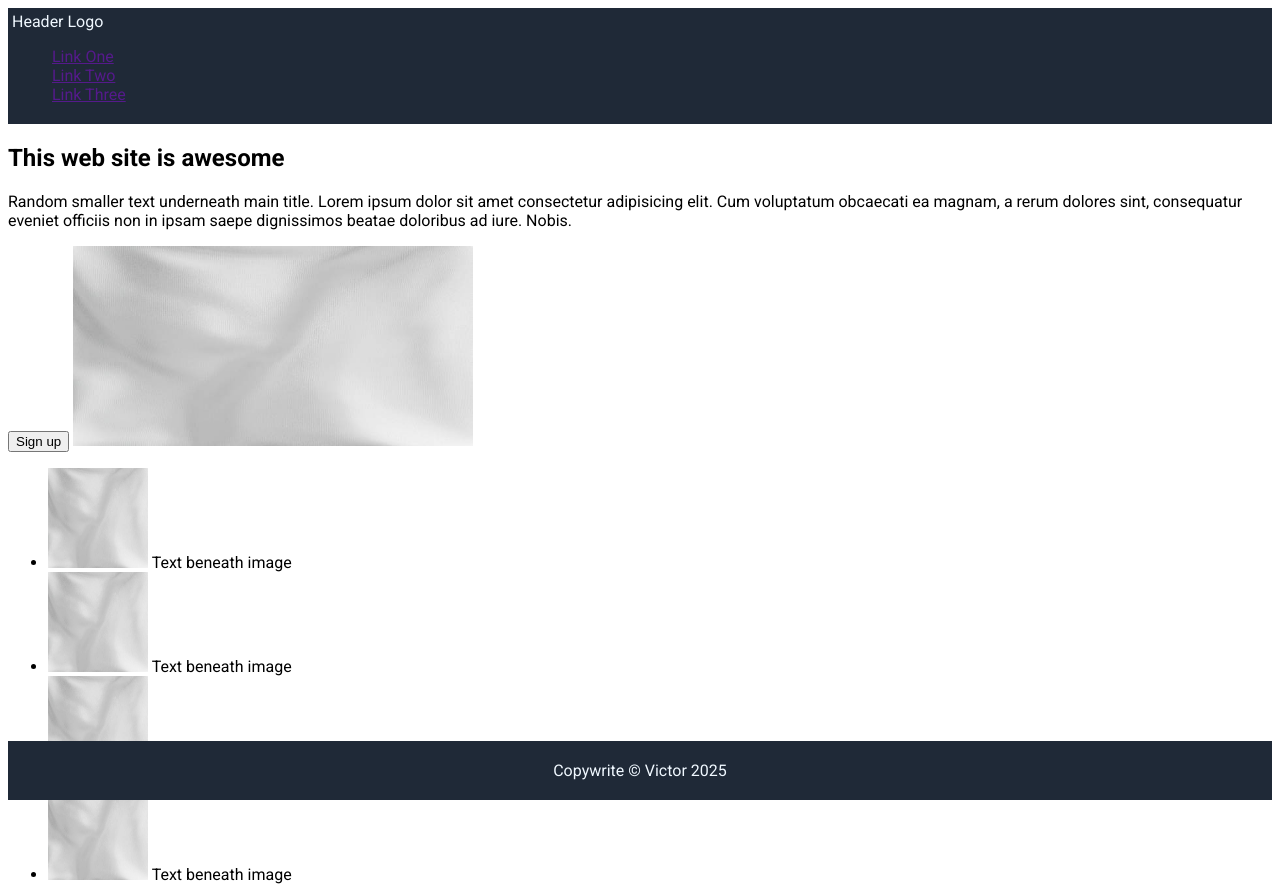
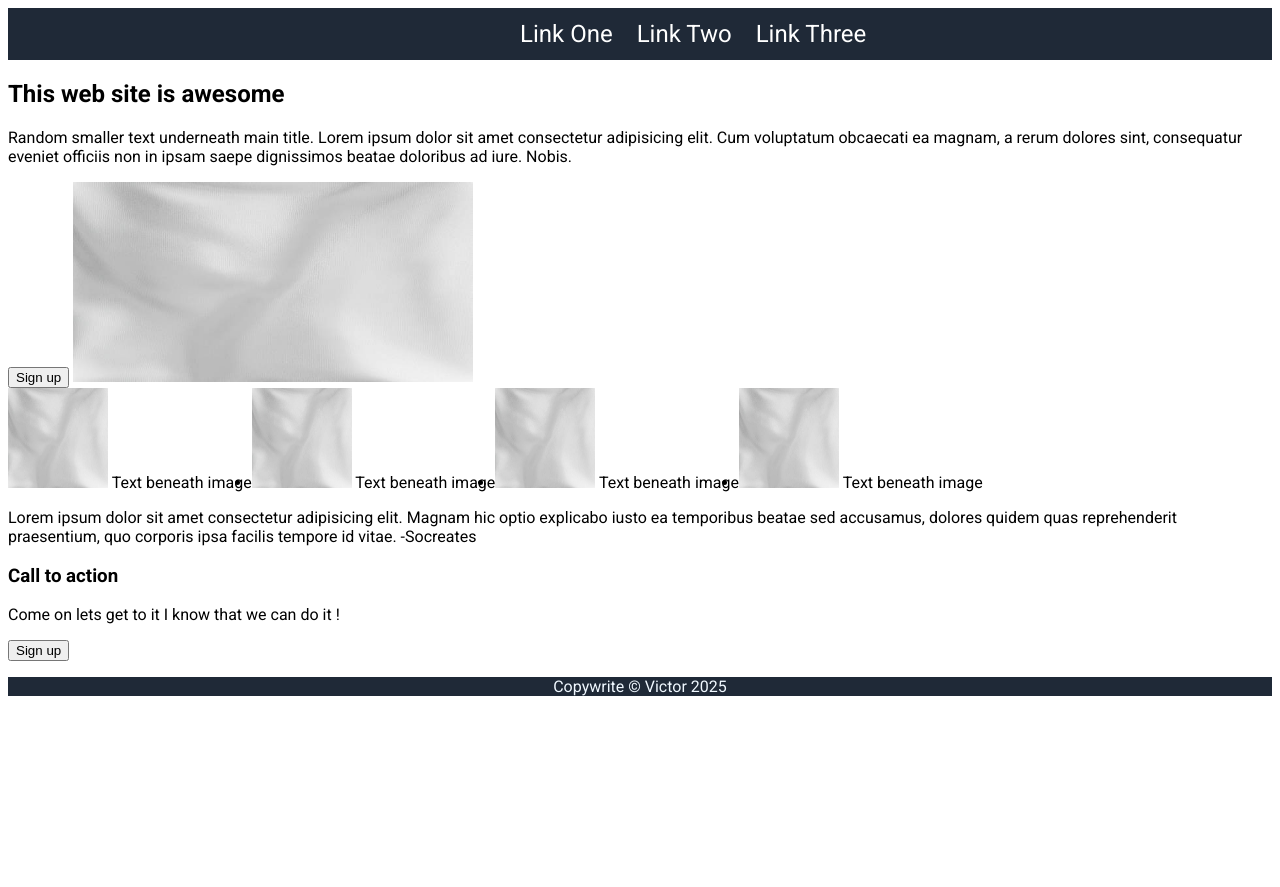
Before and after one commit to Victor-Charles1/landing-page, a plain HTML site: page index.html in a window 1280 px wide. Shown: the top 887 px of the page. After the commit the page ends 800 px from the top, so only its background shows below. Drawn offline with Linux system fonts and the light colour scheme.

Commit message:
fix header... well enough

```diff
--- a/css/styles.css
+++ b/css/styles.css
@@ -9,15 +9,32 @@ html{
     position: sticky;
     background-color: #1F2937;
     color: aliceblue;
-    padding: .25em;
+
+}
+ul{
+    margin: 0;
+    padding: 0;
+    display: flex;
+    text-decoration: none;
+}
+
+li a {
+    display: block;
+    color: white;
+    /* text-align: center; */
+    text-decoration: none;
+    padding: 12px;
 }
 
 .header_ul{
     list-style-type: none;
-    gap: 1rem;
-    flex-direction: column-reverse;
+    margin-left: 500px;
+}
 
+header{
 
+    color: #f9faf8;
+    font-size: 24px;
 }
 
 .footer {
--- a/index.html
+++ b/index.html
@@ -7,7 +7,8 @@
     <link rel="stylesheet" href="css/styles.css" type="text/css">
 </head>
 <body>
-    <header class="header"> Header Logo
+    <header class="header">
+        <!-- <h2>Header Logo</h2> -->
         <nav class="header_nav">
             <ul class="header_ul">
                 <li ><a href="">Link One</a></li>
```
